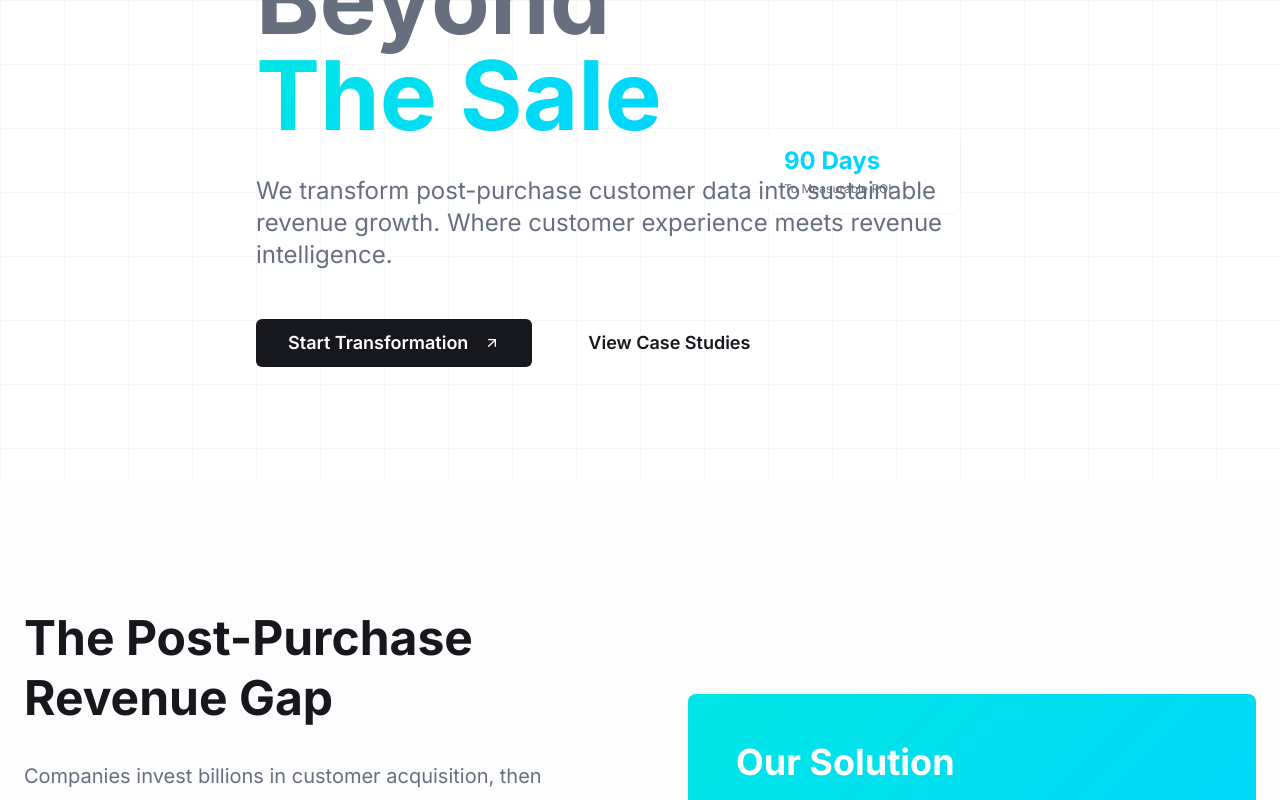
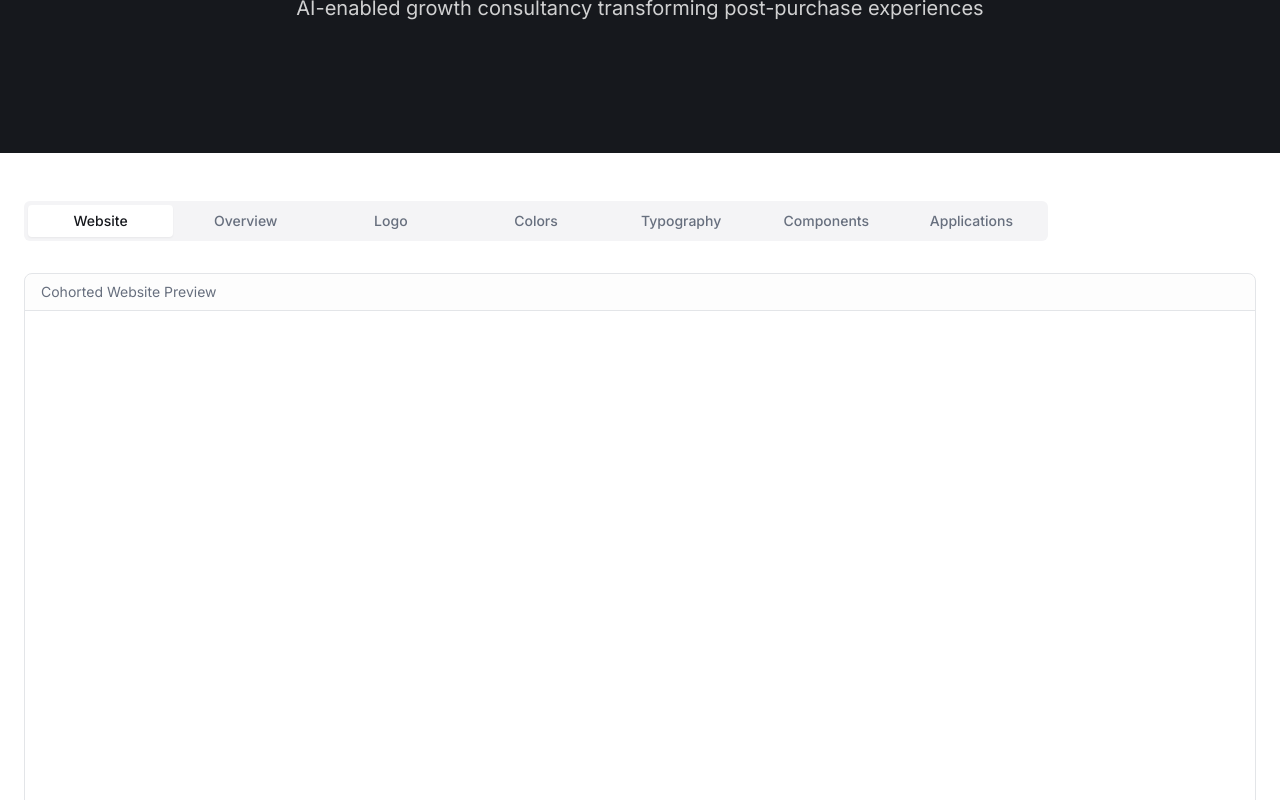
Before and after one commit to riche-cohorted/cohorted-brand-guide, a React (Vite) app: page / in a window 1280 px wide. Shown: the part 320-1120 px from the top of the page. Built offline with nearby package versions, Linux system fonts and the light colour scheme.

Commit message:
Refactor: Integrate website into brand guide
Integrate the website as a tab within the brand guidelines for easier access and organization.

```diff
--- a/src/App.tsx
+++ b/src/App.tsx
@@ -16,8 +16,7 @@ const App = () => (
       <Sonner />
       <BrowserRouter>
         <Routes>
-          <Route path="/" element={<Home />} />
-          <Route path="/brand-guide" element={<BrandGuide />} />
+          <Route path="/" element={<BrandGuide />} />
           {/* ADD ALL CUSTOM ROUTES ABOVE THE CATCH-ALL "*" ROUTE */}
           <Route path="*" element={<NotFound />} />
         </Routes>
--- a/src/components/BrandGuide.tsx
+++ b/src/components/BrandGuide.tsx
@@ -53,8 +53,9 @@ const BrandGuide = () => {
       </div>
 
       <div className="max-w-7xl mx-auto px-6 py-12">
-        <Tabs defaultValue="overview" className="space-y-8">
-          <TabsList className="grid grid-cols-6 w-full max-w-4xl">
+        <Tabs defaultValue="website" className="space-y-8">
+          <TabsList className="grid grid-cols-7 w-full max-w-5xl">
+            <TabsTrigger value="website">Website</TabsTrigger>
             <TabsTrigger value="overview">Overview</TabsTrigger>
             <TabsTrigger value="logo">Logo</TabsTrigger>
             <TabsTrigger value="colors">Colors</TabsTrigger>
@@ -62,6 +63,22 @@ const BrandGuide = () => {
             <TabsTrigger value="components">Components</TabsTrigger>
             <TabsTrigger value="applications">Applications</TabsTrigger>
           </TabsList>
+
+          {/* Website Tab */}
+          <TabsContent value="website" className="space-y-0">
+            <div className="rounded-lg overflow-hidden border border-border">
+              <div className="bg-muted/20 px-4 py-2 text-sm text-muted-foreground border-b border-border">
+                Cohorted Website Preview
+              </div>
+              <div className="bg-background">
+                <iframe
+                  src="/brand-guide"
+                  className="w-full h-[600px] border-0"
+                  title="Cohorted Website"
+                />
+              </div>
+            </div>
+          </TabsContent>
 
           {/* Overview Tab */}
           <TabsContent value="overview" className="space-y-8">
--- /dev/null
+++ b/src/components/WebsiteTab.tsx
@@ -0,0 +1,7 @@
+import Home from "./Home";
+
+const WebsiteTab = () => {
+  return <Home />;
+};
+
+export default WebsiteTab;
```
